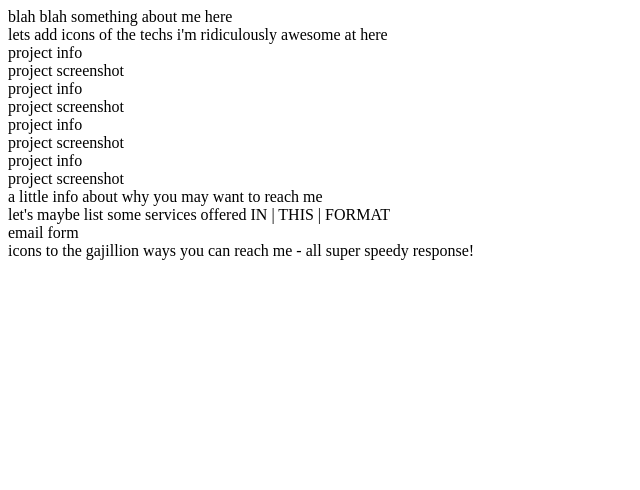
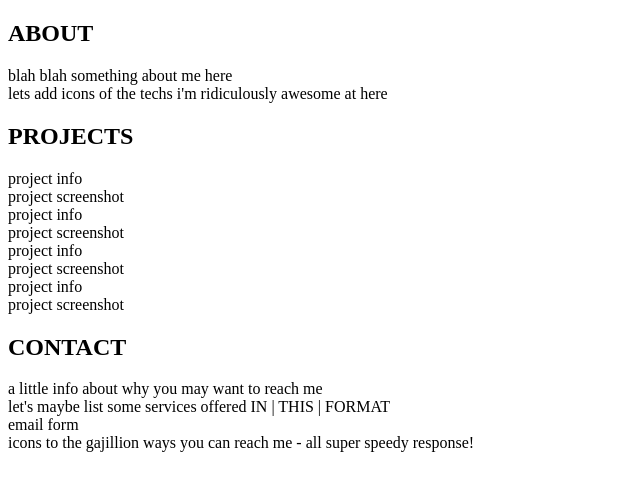
Before and after one commit to geovannaro/geovannaro.github.io, a plain HTML site: page index.html in a window 1280 px wide. Shown: the whole page, without its empty margins (0-640 px from the left). Drawn offline with Linux system fonts and the light colour scheme.

Commit message:
add headings to sections for test purposes

```diff
--- a/index.html
+++ b/index.html
@@ -9,9 +9,11 @@
 	</header>
 	<main>
 		<section id="about">
+			<h2>ABOUT</h2>
 			<div>blah blah something about me here</div>
 			<div id=skills>lets add icons of the techs i'm ridiculously awesome at here</div>
 		</section id="projects">
+			<h2>PROJECTS</h2>
 			<div id="a-info" class="info">project info</div>
 			<div id="a-pic" class="thumbnail">project screenshot</div>
 			<div id="b-info" class="info">project info</div>
@@ -21,6 +23,7 @@
 			<div id="d-info" class="info">project info</div>
 			<div id="d-pic" class="thumbnail">project screenshot</div>
 		<section id="contact">
+			<h2>CONTACT</h2>
 			<div>a little info about why you may want to  reach me</div>
 			<div>let's maybe list some services offered IN | THIS | FORMAT </div>
 			<form>email form</form>
```
